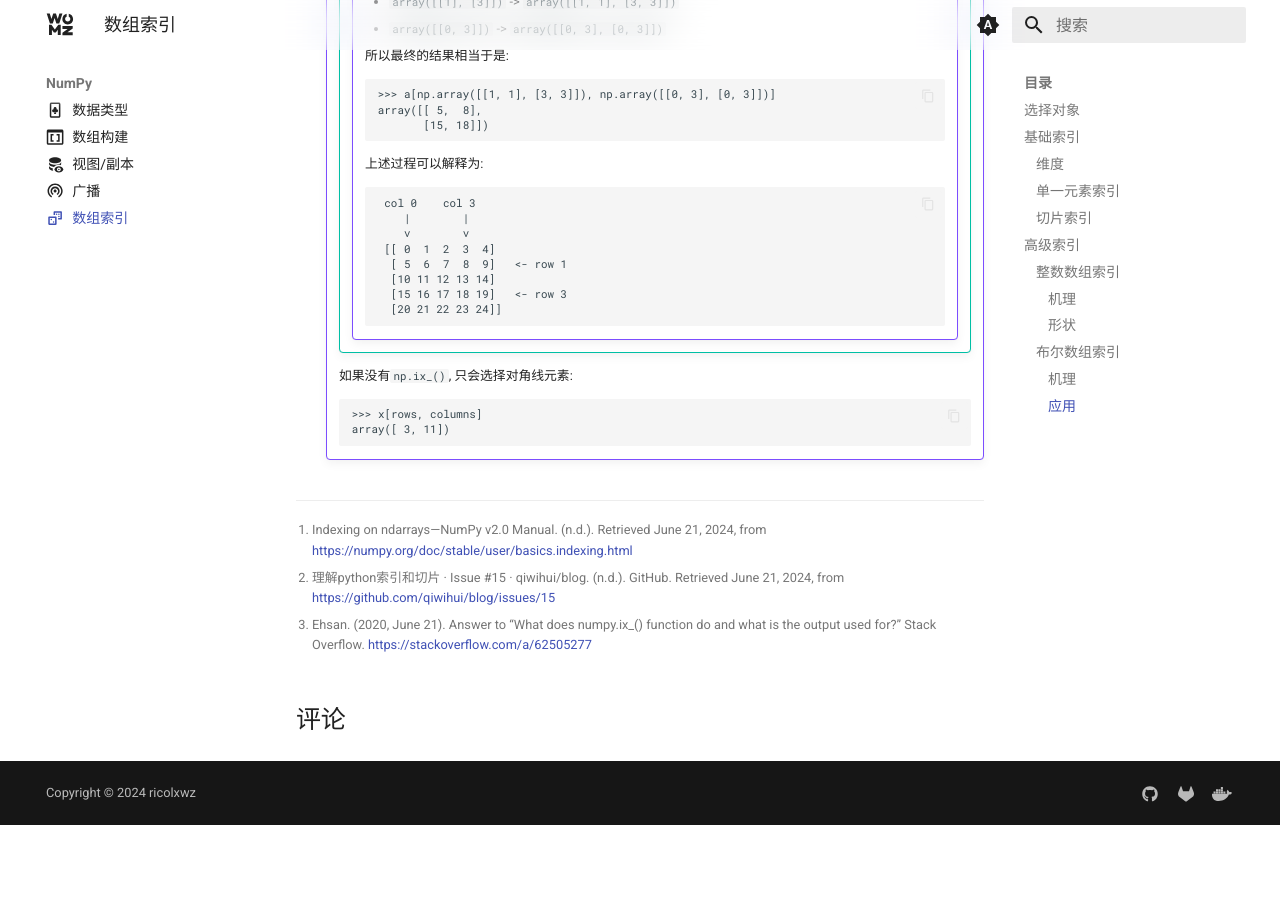
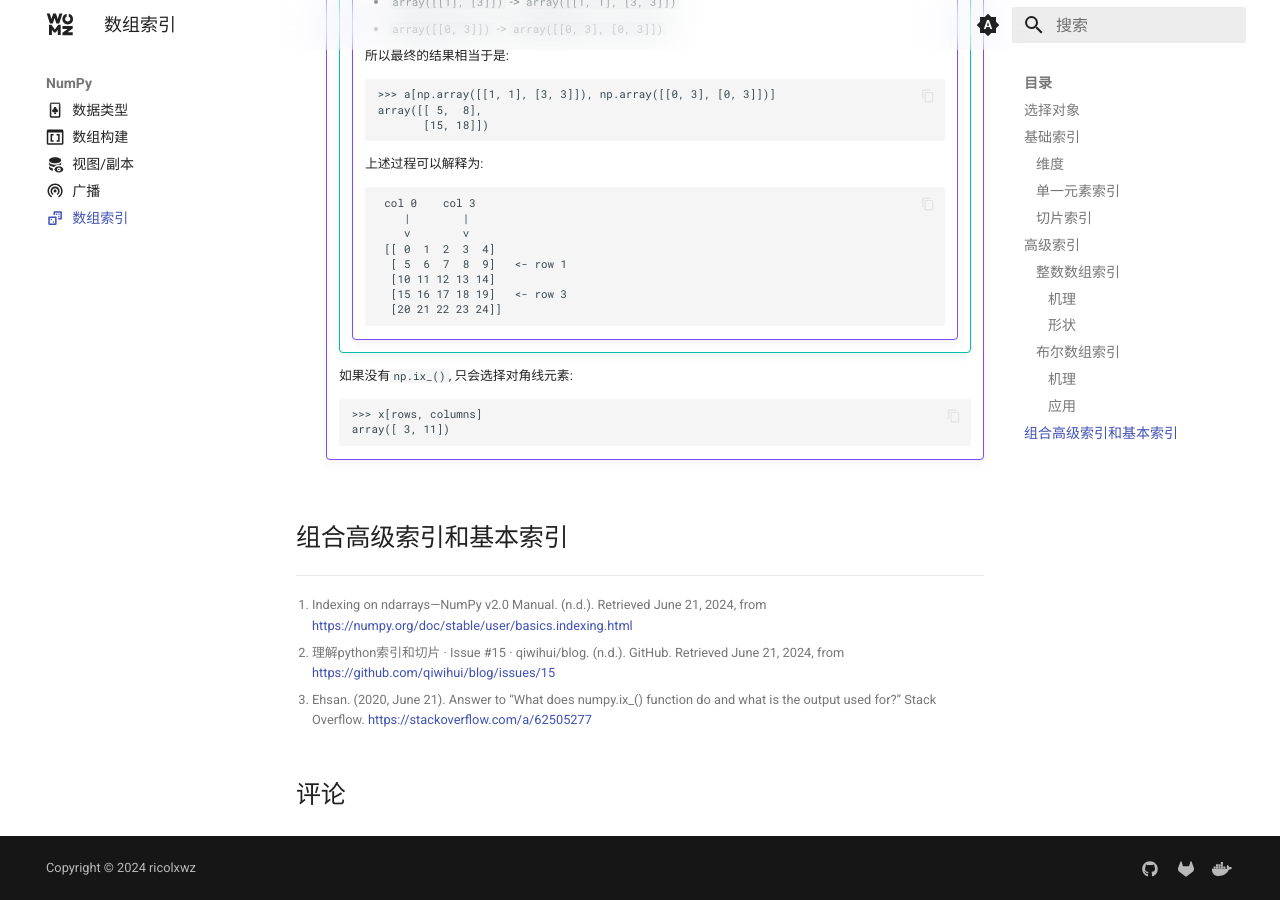
Before and after one commit to sigmax01/py, an MkDocs documentation site: the page built from docs/NumPy/数组索引.md, in a window 1280 px wide and 900 px high, scrolled down 15163 px. Built offline with MkDocs 1.6.1 and Material for MkDocs 9.7.7, drawn with Linux system fonts in a browser that asks for light colours; comment, search, counter and statistics services are not loaded; before the commit the page ends 15988 px from its top, so only the background shows below that.

Commit message:
docs: Update NumPy array indexing documentation

````diff
--- a/docs/NumPy/数组索引.md
+++ b/docs/NumPy/数组索引.md
@@ -1163,6 +1163,8 @@ comments: true
         array([ 3, 11])
         ```
 
+## 组合高级索引和基本索引
+
 [^1]: Indexing on ndarrays—NumPy v2.0 Manual. (n.d.). Retrieved June 21, 2024, from https://numpy.org/doc/stable/user/basics.indexing.html
 [^2]: 理解python索引和切片 · Issue #15 · qiwihui/blog. (n.d.). GitHub. Retrieved June 21, 2024, from https://github.com/qiwihui/blog/issues/15
 [^3]: Ehsan. (2020, June 21). Answer to “What does numpy.ix_() function do and what is the output used for?” Stack Overflow. https://stackoverflow.com/a/62505277
````
